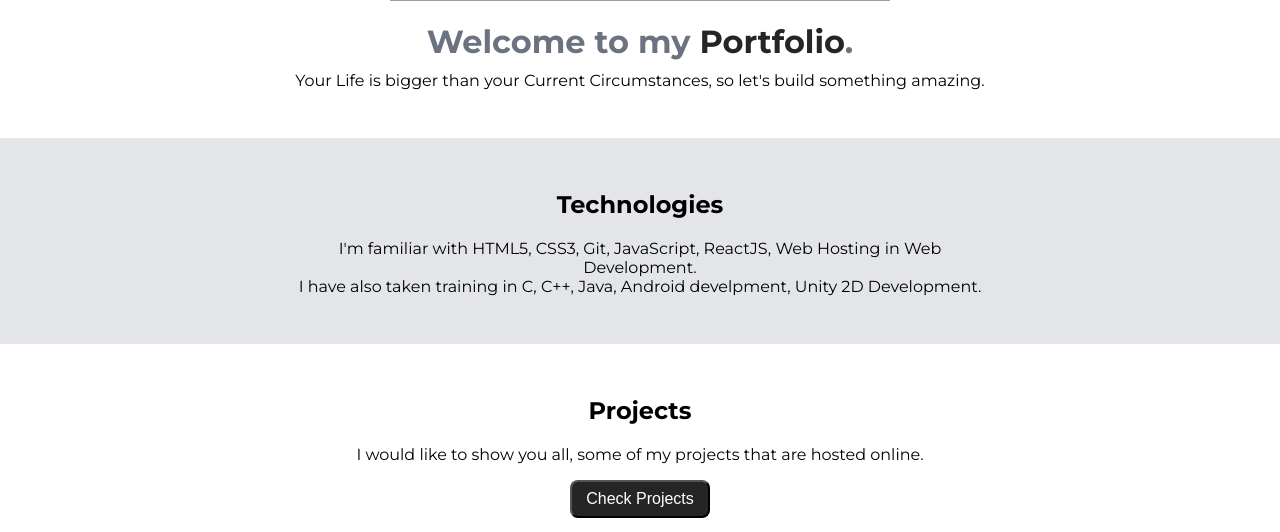
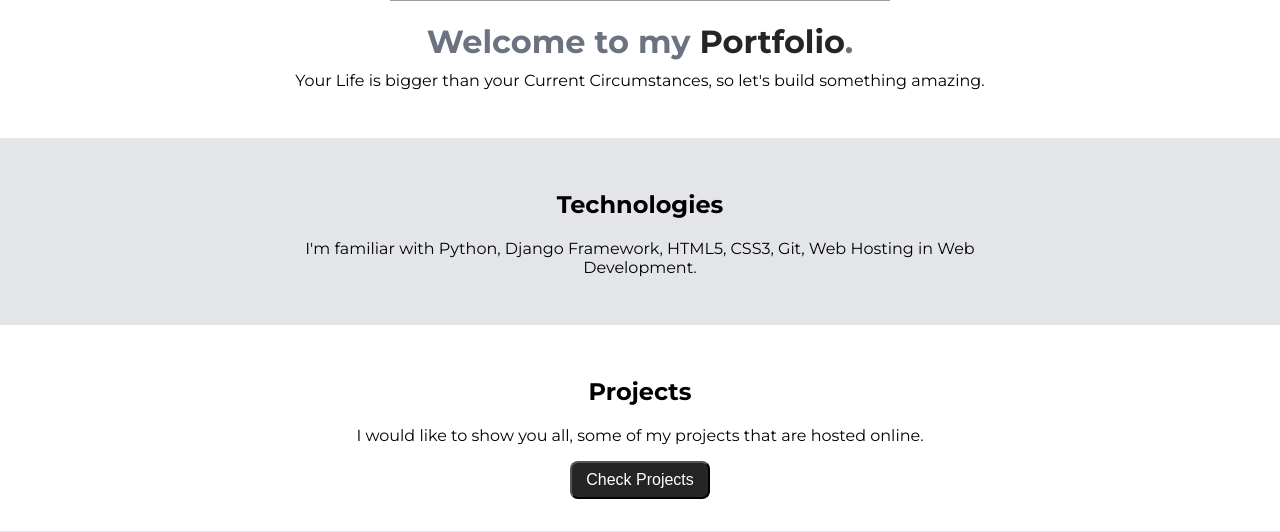
Before and after one commit to MS-Patel/portfolio, a Django app: page / in a window 1280 px wide. Shown: the part 524-1056 px from the top of the page. Run offline with Django 3.2, Linux system fonts and the light colour scheme; grey boxes are pictures that could not be loaded.

Commit message:
Update index.html

```diff
--- a/templates/index.html
+++ b/templates/index.html
@@ -15,8 +15,8 @@
 <section class="sections sec-with-bg">
     <div class="container centered-container">
         <h1>Technologies</h1>
-            <p>I'm familiar with HTML5, CSS3, Git, JavaScript, ReactJS, Web Hosting in Web Development.<br>
-                I have also taken training in C, C++, Java, Android develpment, Unity 2D Development.</p>
+        <p>I'm familiar with Python, Django Framework, HTML5, CSS3, Git, Web Hosting in Web Development.<br>
+
     </div>
 </section>
 <section class="sections">
@@ -31,9 +31,10 @@
 <section class="sections sec-with-bg">
     <div class="container centered-container">
         <h1>Blogs</h1>
-            <p>I am working on some technical and non-technical blogs. Some of the topics are CSS practices and usecases, emoticons meanings, fonts. my quotes, etc...</p>
+        <p>I am working on some technical and non-technical blogs. Some of the topics are CSS practices and usecases,
+            emoticons meanings, fonts. my quotes, etc...</p>
         <a class="p_a" href="blogs">
-                <button class="button-secondary" >Check Blogs</button>
+            <button class="button-secondary">Check Blogs</button>
         </a>
     </div>
 </section>
```
Lines whose indentation alone changed are shown as unchanged.
